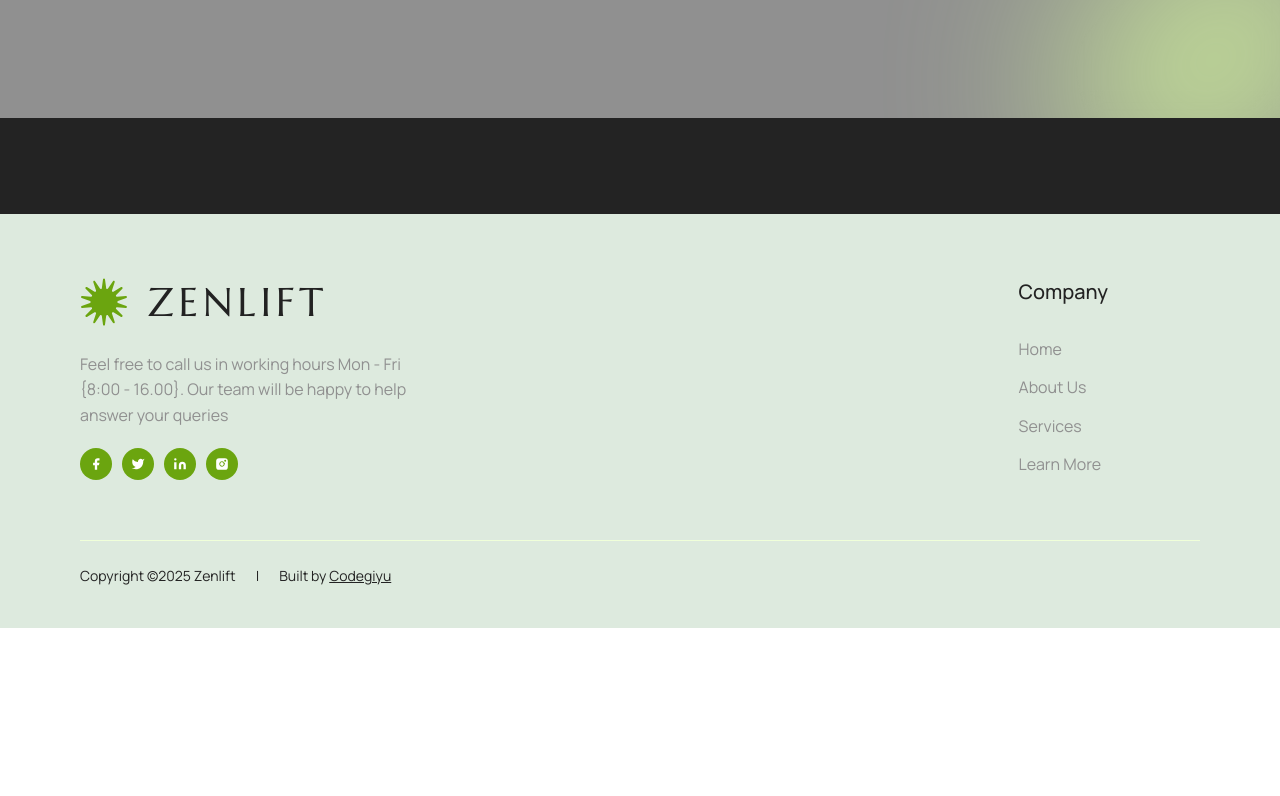
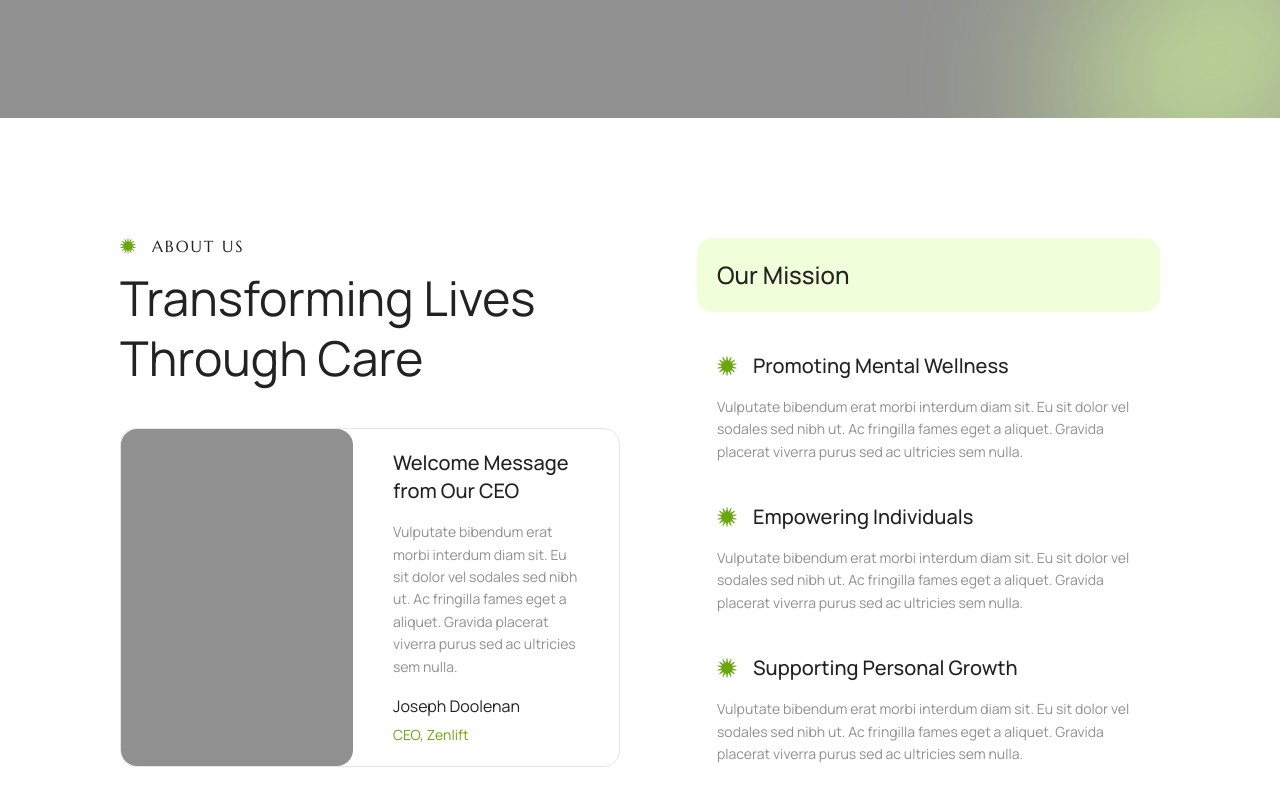
Before and after one commit to codegiyu/eye-connect, a Next.js app: page / in a window 1280 px wide. Shown: the part 744-1540 px from the top of the page. Before the commit the page ends 1372 px from the top, so only its background shows below. Built offline with nearby package versions, Linux system fonts and the light colour scheme.

Commit message:
feat: about us section completed

```diff
--- a/app/globals.css
+++ b/app/globals.css
@@ -114,6 +114,9 @@
   .zen-container {
     @apply w-full px-[1.125rem] sm:px-8 md:px-12 lg:px-16 xl:px-20 2xl:px-24;
   }
+  .extra-padding-container {
+    @apply px-0 xl:px-10 1440:px-14 2xl:px-16;
+  }
 
   /* Typography */
   .typo-h1 {
@@ -123,7 +126,7 @@
     @apply font-manrope text-[2.125rem] sm:text-[3.5rem] leading-[1.4];
   }
   .typo-h3 {
-    @apply font-manrope text-[2rem] sm:text-[3rem] leading-[1.4];
+    @apply font-manrope text-[2rem] sm:text-[3rem] leading-[1.25] font-medium sm:font-normal;
   }
   .typo-h4 {
     @apply font-manrope text-[1.5rem] sm:text-[2.25rem] leading-[1.4] font-medium;
--- a/app/page.tsx
+++ b/app/page.tsx
@@ -1,9 +1,12 @@
 import { MainLayout } from '@/components/layout/MainLayout';
+import { AboutUs } from '@/components/sections/home/AboutUs';
 
 export default function Home() {
   return (
     <MainLayout>
-      <section className="w-full zen-container bg-dark-secondary py-12"></section>
+      <section className="w-full">
+        <AboutUs />
+      </section>
     </MainLayout>
   );
 }
--- /dev/null
+++ b/components/general/SectionHeading.tsx
@@ -0,0 +1,42 @@
+import { cn } from '@/lib/utils';
+import { ZenliftLogoStar } from '../icons';
+
+export interface SectionHeadingProps {
+  title: string;
+  subtitle?: string;
+  subtext?: string;
+  className?: string;
+  inDarkBg?: string;
+}
+
+export const SectionHeading = ({
+  title,
+  subtitle,
+  subtext,
+  className,
+  inDarkBg,
+}: SectionHeadingProps) => {
+  return (
+    <div className={cn('w-full grid gap-2 sm:gap-3.5', className)}>
+      {subtitle && (
+        <div className="w-fit flex items-center gap-2 sm:gap-4">
+          <i className="text-[0.75rem] sm:text-[1rem] text-primary-dark">
+            <ZenliftLogoStar />
+          </i>
+          <span
+            className={`typo-subtitle uppercase ${inDarkBg ? 'text-light-gray-2' : 'text-dark-secondary'}`}>
+            {subtitle}
+          </span>
+        </div>
+      )}
+      <h2 className={`typo-h3 capitalize ${inDarkBg ? 'text-white' : 'text-dark-primary'}`}>
+        {title}
+      </h2>
+      {subtext && (
+        <p className={`typo-body2 ${inDarkBg ? 'text-light-gray-1' : 'text-gray-text'}`}>
+          {subtext}
+        </p>
+      )}
+    </div>
+  );
+};
--- a/components/layout/Header.tsx
+++ b/components/layout/Header.tsx
@@ -49,6 +49,7 @@ const Header = ({ className, ...props }: HeaderProps) => {
                 variant="ghost"
                 size="icon"
                 className="lg:hidden hover:bg-transparent"
+                wrapClassName="lg:hidden"
                 Icon={Menu}
                 iconClass="text-white text-5xl"
                 onClick={() => setMenuOpen(prev => !prev)}
@@ -100,7 +101,7 @@ const Header = ({ className, ...props }: HeaderProps) => {
       </header>
 
       <section className="hero zen-container pt-[4.375rem] pb-[7.5rem] relative">
-        <div className="w-full grid gap-10 lg:flex justify-center lg:justify-between text-white px-0 xl:px-10 1440:px-14 2xl:px-16 relative z-[2]">
+        <div className="w-full extra-padding-container grid gap-10 lg:flex justify-center lg:justify-between text-white relative z-[2]">
           <div className="w-full max-w-[31.875rem] h-fit grid justify-self-center ">
             <div className="w-full grid gap-6">
               <div className="w-full grid">
--- /dev/null
+++ b/components/sections/home/AboutUs.tsx
@@ -0,0 +1,78 @@
+import { SectionHeading } from '@/components/general/SectionHeading';
+import { ZenliftLogoStar } from '@/components/icons';
+
+export const AboutUs = () => {
+  return (
+    <section className="zen-container py-[7.5rem]">
+      <div className="w-full extra-padding-container">
+        <div className="w-full grid lg:grid-cols-2 items-stretch justify-between gap-10">
+          <div className="w-full xl:max-w-[38.9375rem] h-full flex flex-col justify-between gap-10">
+            <SectionHeading subtitle="About Us" title="Transforming lives through care" />
+            <div className="w-full h-fit grid sm:grid-cols-[14.5rem_1fr] lg:grid-cols-1 xl:grid-cols-[14.5rem_1fr] gap-10 items-center rounded-2xl border border-border">
+              <div className="w-full h-full min-h-[16.875rem] flex-none bg-gray-text rounded-2xl overflow-hidden"></div>
+              <div className="w-full grid gap-4 px-5 sm:px-0 lg:px-5 xl:px-0 sm:pr-10 xl:pr-10 pb-5 pt-0 sm:pt-5 lg:pt-0 xl:pt-5">
+                <h3 className="typo-h6 text-dark-primary">Welcome Message from Our CEO</h3>
+                <p className="typo-body3 text-gray-text">
+                  Vulputate bibendum erat morbi interdum diam sit. Eu sit dolor vel sodales sed nibh
+                  ut. Ac fringilla fames eget a aliquet. Gravida placerat viverra purus sed ac
+                  ultricies sem nulla.
+                </p>
+                <div className="w-full grid gap-1">
+                  <p className="typo-body2 text-dark-primary">Joseph Doolenan</p>
+                  <p className="typo-body3 text-primary-dark">CEO, Zenlift</p>
+                </div>
+              </div>
+            </div>
+          </div>
+
+          <div className="w-full xl:max-w-[28.9375rem] h-fit justify-self-end grid gap-10">
+            <div className="w-full bg-primary-light py-5 px-5 sm:px-10 lg:px-5 1440:px-10 rounded-2xl">
+              <h3 className="typo-h5 text-dark-primary">Our Mission</h3>
+            </div>
+            <ul className="w-full grid gap-10 px-5 sm:px-10 lg:px-5 1440:px-10">
+              {missionStatements.map((item, idx) => (
+                <MissionStatement key={idx} {...item} />
+              ))}
+            </ul>
+          </div>
+        </div>
+      </div>
+    </section>
+  );
+};
+
+type MissionStatementProps = {
+  title: string;
+  text: string;
+};
+
+const MissionStatement = ({ text, title }: MissionStatementProps) => {
+  return (
+    <li className="">
+      <div className="w-full grid gap-2 sm:gap-4">
+        <div className="w-fit flex items-center gap-2 sm:gap-4">
+          <i className="text-[1rem] sm:text-[1.25rem] text-primary-dark">
+            <ZenliftLogoStar />
+          </i>
+          <span className={`typo-h6 text-dark-primary`}>{title}</span>
+        </div>
+        <p className={`typo-body3 text-gray-text`}>{text}</p>
+      </div>
+    </li>
+  );
+};
+
+const missionStatements: MissionStatementProps[] = [
+  {
+    title: 'Promoting Mental Wellness',
+    text: 'Vulputate bibendum erat morbi interdum diam sit. Eu sit dolor vel sodales sed nibh ut. Ac fringilla fames eget a aliquet. Gravida placerat viverra purus sed ac ultricies sem nulla.',
+  },
+  {
+    title: 'Empowering Individuals',
+    text: 'Vulputate bibendum erat morbi interdum diam sit. Eu sit dolor vel sodales sed nibh ut. Ac fringilla fames eget a aliquet. Gravida placerat viverra purus sed ac ultricies sem nulla.',
+  },
+  {
+    title: 'Supporting Personal Growth',
+    text: 'Vulputate bibendum erat morbi interdum diam sit. Eu sit dolor vel sodales sed nibh ut. Ac fringilla fames eget a aliquet. Gravida placerat viverra purus sed ac ultricies sem nulla.',
+  },
+];
```
